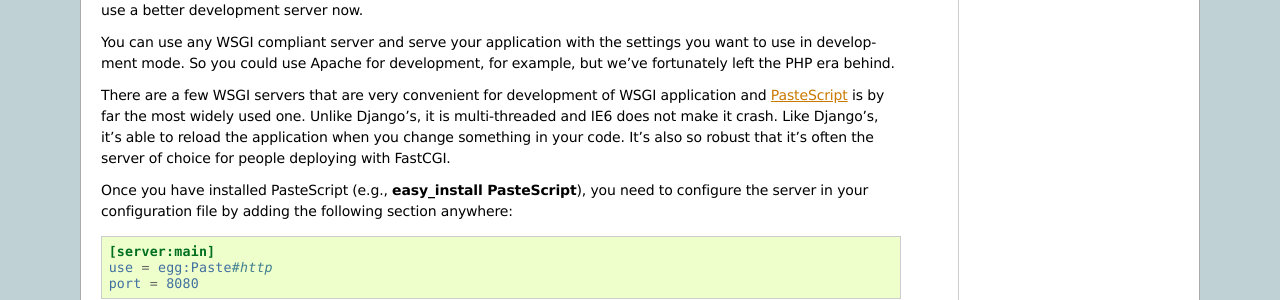
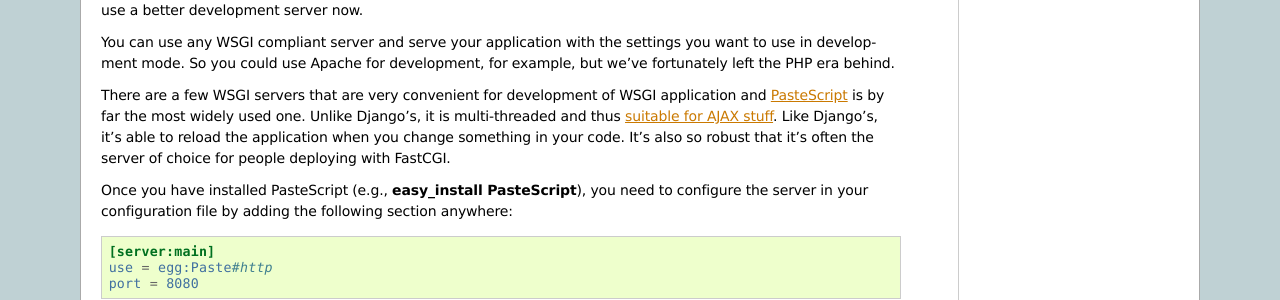
Before and after one commit to 2degrees/django-wsgi, a Sphinx documentation site: the page built from docs/source/manual/paste-factory.rst, in a window 1280 px wide and 900 px high, scrolled down 5997 px. Shown: the part 173-473 px from the top of the window. Built offline with Sphinx 7.4.7, drawn with Linux system fonts in a browser that asks for light colours.

Commit message:
Pointed out that PasteScript is better suitable for AJAX dev

```diff
--- a/docs/source/manual/paste-factory.rst
+++ b/docs/source/manual/paste-factory.rst
@@ -439,10 +439,11 @@
 
 There are a few WSGI servers that are very convenient for development of WSGI
 application and `PasteScript <http://pythonpaste.org/script/>`_ is by far the
-most widely used one. Unlike Django's, it is multi-threaded and IE6 does not
-make it crash. Like Django's, it's able to reload the application when you
-change something in your code. It's also so robust that it's often the server
-of choice for people deploying with FastCGI.
+most widely used one. Unlike Django's, it is multi-threaded and thus `suitable
+for AJAX stuff <http://code.djangoproject.com/ticket/3357>`_. Like Django's,
+it's able to reload the application when you change something in your code.
+It's also so robust that it's often the server of choice for people deploying
+with FastCGI.
 
 Once you have installed PasteScript (e.g., :command:`easy_install PasteScript`),
 you need to configure the server in your configuration file by adding the
```
